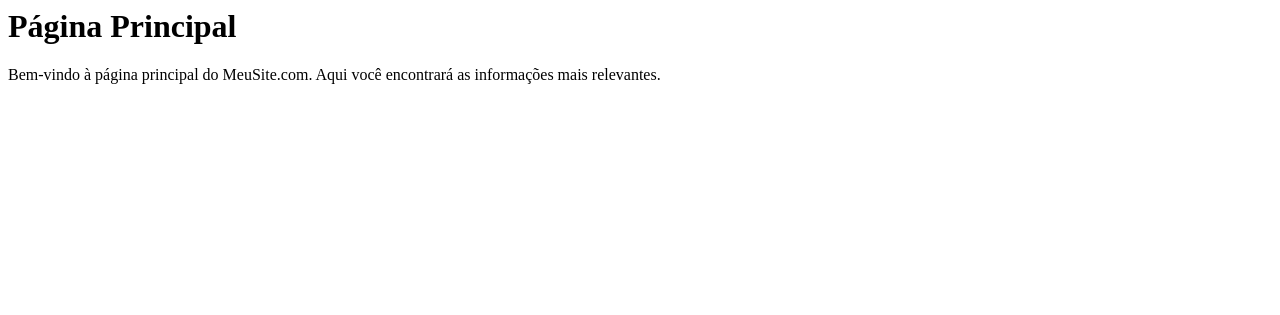
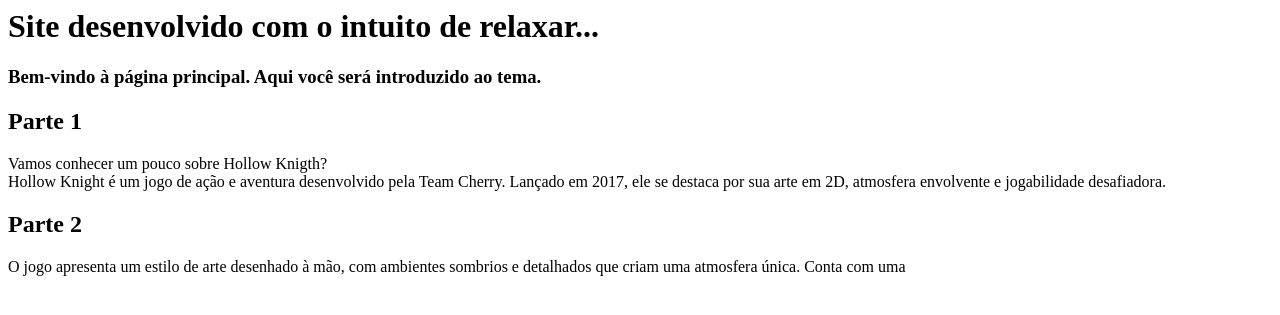
Before and after one commit to hastz142/Potato, a PHP site: page /principal.php in a window 1280 px wide. Shown: the top 315 px of the page. Run offline with PHP 8.4, Linux system fonts and the light colour scheme.

Commit message:
Update principal.php

```diff
--- a/principal.php
+++ b/principal.php
@@ -1,2 +1,23 @@
-<h1>Página Principal</h1>
-<p>Bem-vindo à página principal do MeuSite.com. Aqui você encontrará as informações mais relevantes.</p>
+<head>
+  <link rel="stylesheet" href="https://fonts.googleapis.com/css2?family=Silkscreen&display=swap">
+</head>
+<body>
+<h1 class="titulo">Site desenvolvido com o intuito de relaxar...</h1>
+<h3 class="titulo">Bem-vindo à página principal. Aqui você será introduzido ao tema.</h3>
+
+<div class="container">
+  <div class="parte">
+    <h2>Parte 1</h2>
+      <p>
+  Vamos conhecer um pouco sobre Hollow Knigth? <br>
+  Hollow Knight é um jogo de ação e aventura desenvolvido pela Team Cherry. Lançado em 2017, ele se destaca por sua arte em 2D, atmosfera envolvente e jogabilidade desafiadora.
+      </p>
+  </div>
+
+  <div class="parte">
+    <h2>Parte 2</h2>
+      <p>
+  O jogo apresenta um estilo de arte desenhado à mão, com ambientes sombrios e detalhados que criam uma atmosfera única.
+  Conta com uma
+      </p>
+</body>
```
